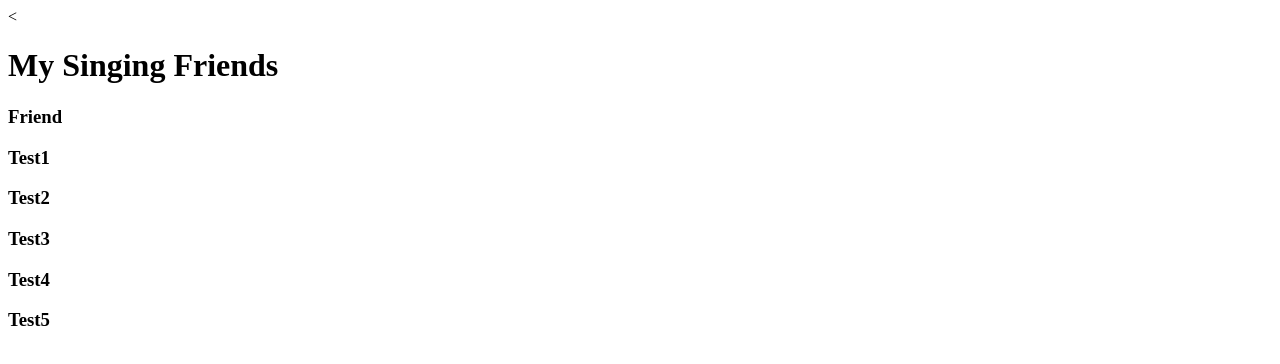
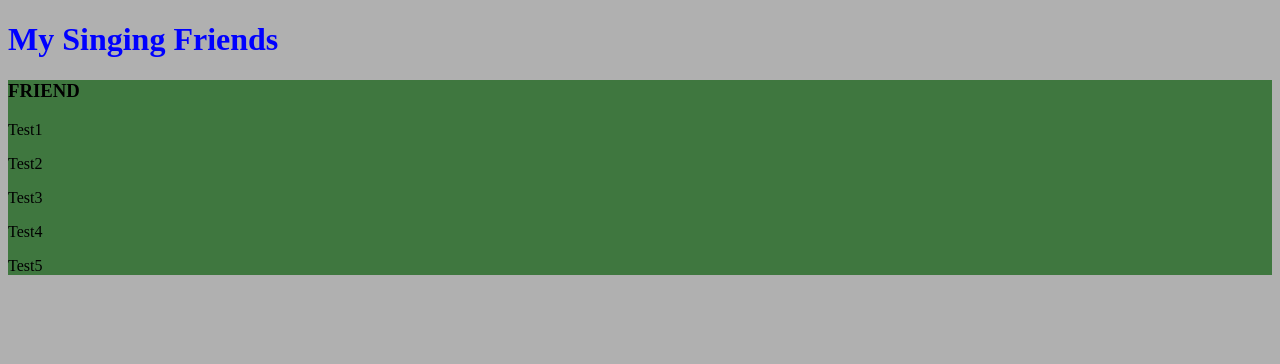
Before and after one commit to hejmeddej/front-end-fundamentals-lab5, a plain HTML site: page index.html in a window 1280 px wide. Drawn offline with Linux system fonts and the light colour scheme.

Commit message:
Updated CSS

```diff
--- a/index.html
+++ b/index.html
@@ -5,19 +5,18 @@
     <meta charset="UTF-8">
     <meta name="viewport" content="width=device-width, initial-scale=1.0">
     <title>99 Lines of Code</title>
-    <
+    <link rel="stylesheet" href="styles.css">
 </head>
 
 <body>
     <h1>My Singing Friends</h1>
     <div class="friend">
-        <h3>Friend
-            <p>Test1</p>
-            <p>Test2</p>
-            <p>Test3</p>
-            <p>Test4</p>
-            <p>Test5</p>
-        </h3>
+        <h3>Friend</h3>
+        <p>Test1</p>
+        <p>Test2</p>
+        <p>Test3</p>
+        <p>Test4</p>
+        <p>Test5</p>
     </div>
 </body>
 
--- a/styles.css
+++ b/styles.css
@@ -0,0 +1,15 @@
+body {
+    background-color: #B0B0B0;
+}
+
+h1 {
+    color:#0000FF;
+}
+
+h3 {
+    text-transform: uppercase;
+}
+
+.friend {
+    background-color: #3f773f;
+}
```
